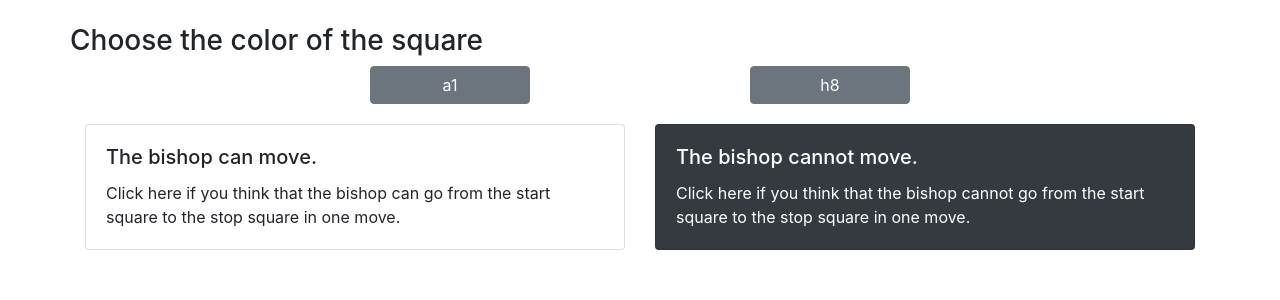
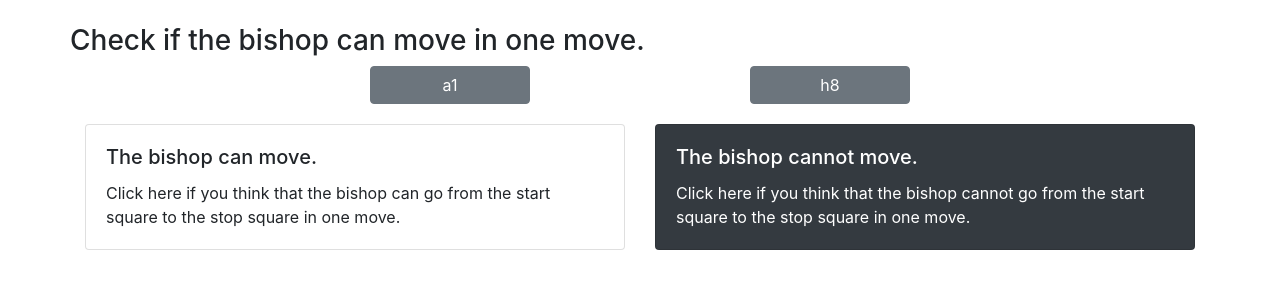
Before and after one commit to pauldechorgnat/blindfold_chess, a Flask app: page /bishop_moves in a window 1280 px wide. Shown: the part 61-361 px from the top of the page. Run offline with Flask 2, Linux system fonts and the light colour scheme; some libraries are stand-ins or nearby versions.

Commit message:
correcting title from bishop_moves and correcting score to -1

```diff
--- a/app.py
+++ b/app.py
@@ -57,7 +57,7 @@ def check_bishop_move(data):
         score = 1
     else:
         response = 'Wrong!'
-        score = 0
+        score = -1
     flash(response)
     new_start = random.choice(list(color_cases.keys()))
     new_stop = random.choice(list(color_cases.keys()))
--- a/templates/bishop_moves.html
+++ b/templates/bishop_moves.html
@@ -32,7 +32,7 @@
 
 
 <div class="row">
-    <h3>Choose the color of the square</h3>
+    <h3>Check if the bishop can move in one move.</h3>
 </div>
 
 
```
